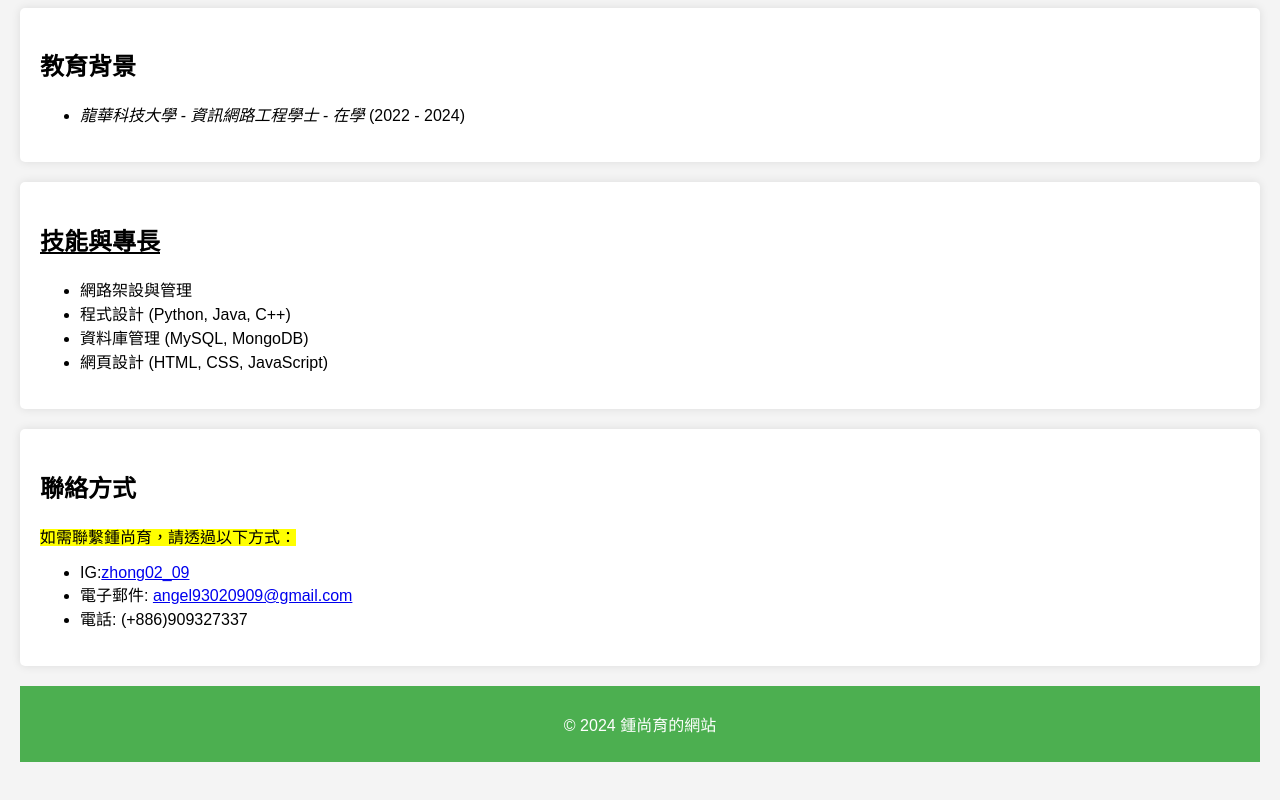
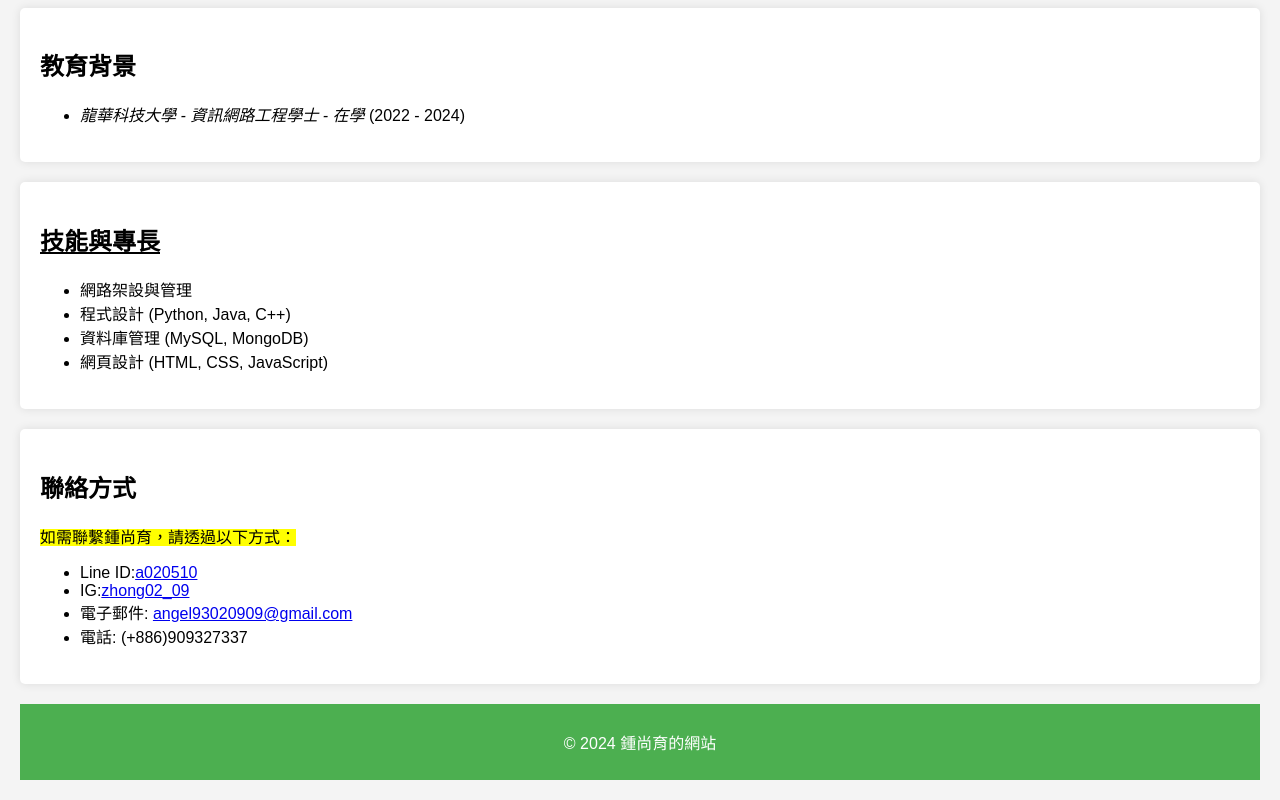
Before and after one commit to shyu0209/D1114182045, a plain HTML site: page index.html in a window 1280 px wide. Shown: the part 727-1527 px from the top of the page. Drawn offline with Linux system fonts and the light colour scheme.

Commit message:
Update index.html

```diff
--- a/index.html
+++ b/index.html
@@ -68,6 +68,7 @@
     <h2>聯絡方式</h2>
     <p><mark>如需聯繫鍾尚育，請透過以下方式：</mark></p>
     <ul>
+        <li>Line ID:<a href="https://line.me/ti/p/eioUSeuzr2">a020510</a></li>
         <li>IG:<a href="https://www.instagram.com/zhong02_09?igsh=q3JjaGUwNWRtMnBp&utm_source=qr">zhong02_09</a></li>
         <li>電子郵件: <a href="angel93020909@gmail.com">angel93020909@gmail.com</a></li>
         <li>電話: (+886)909327337</li>
```
